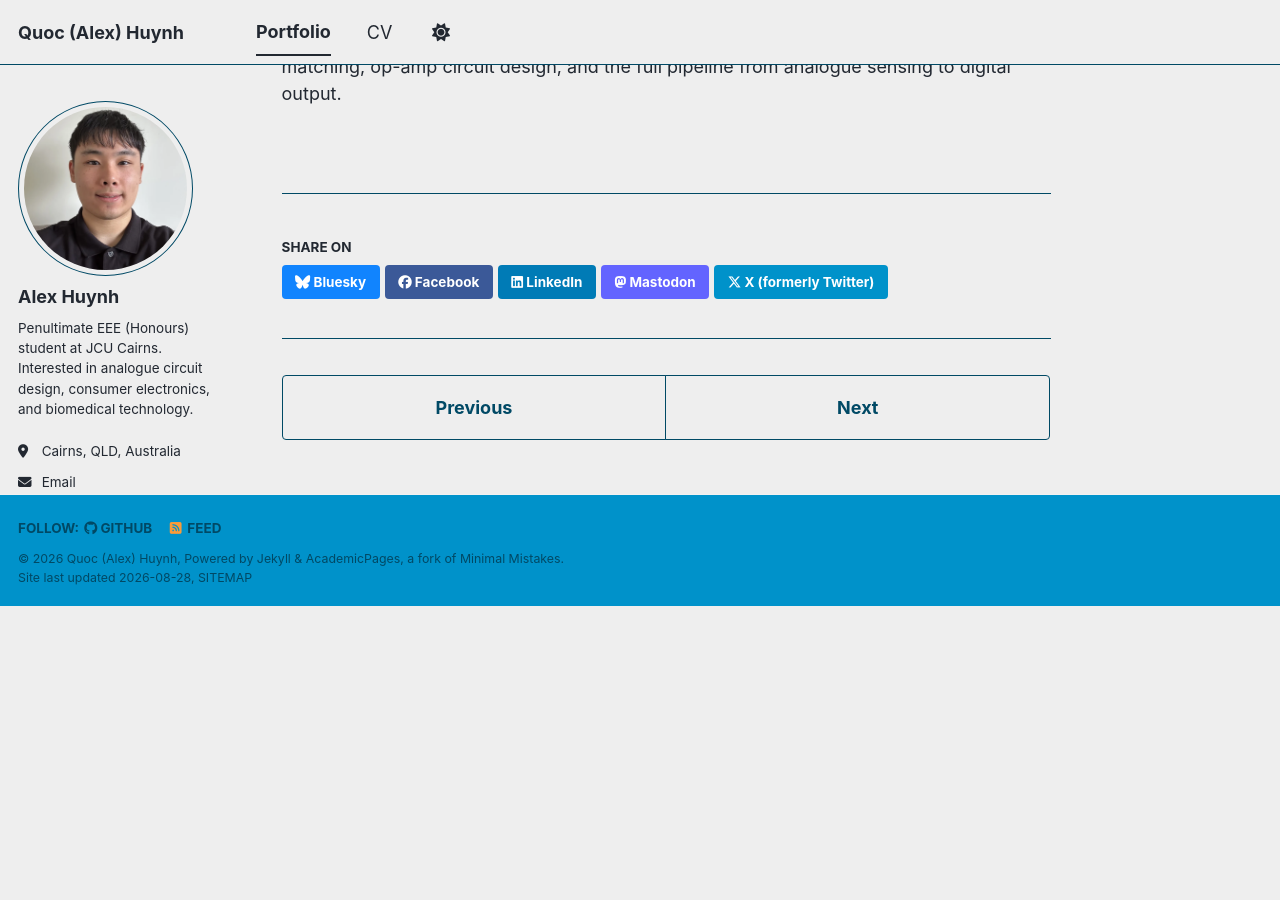
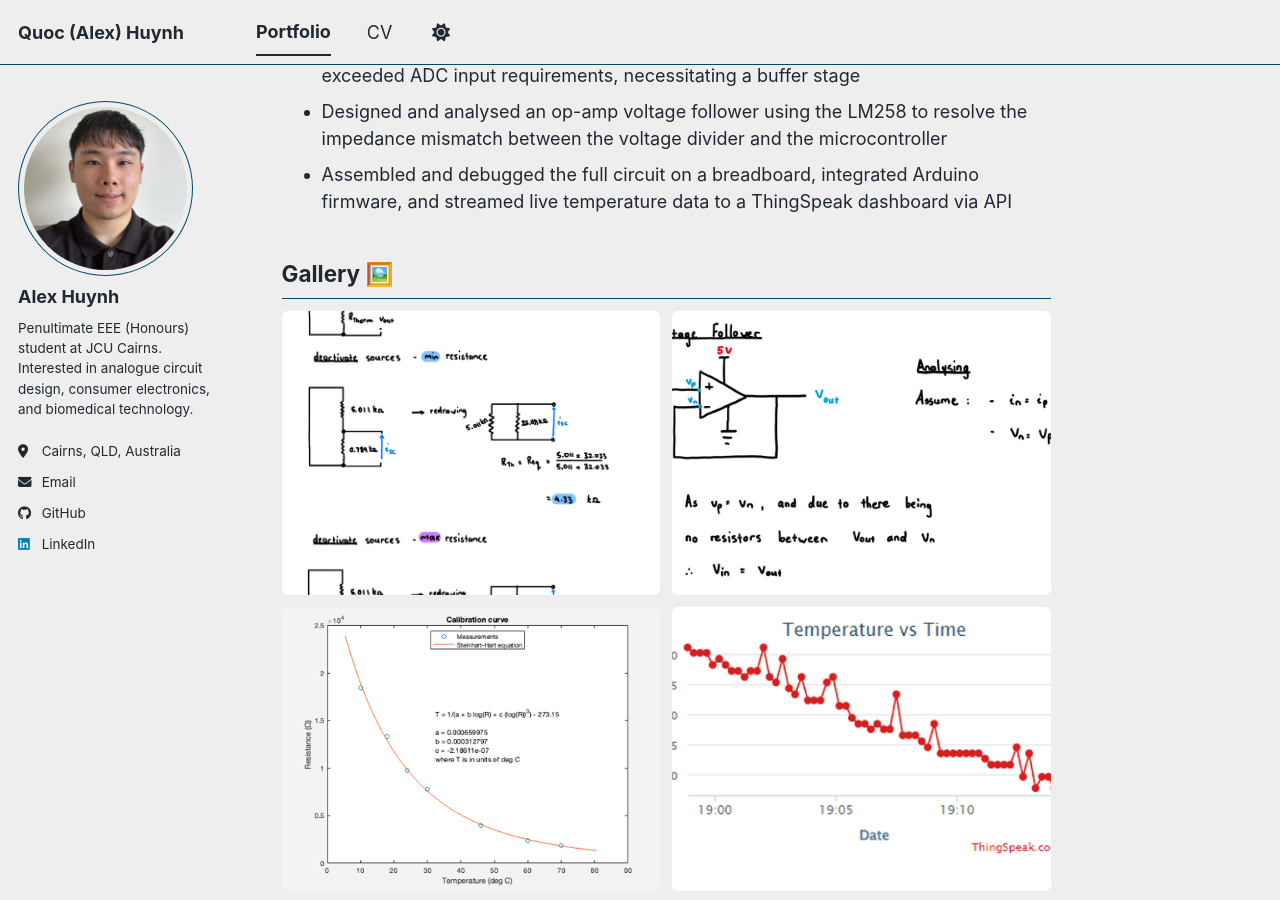
Before and after one commit to quochuynh1/quochuynh1.github.io, a Jekyll site: the page built from _portfolio/thermistor.md, in a window 1280 px wide and 900 px high, scrolled down 987 px. Built offline with Jekyll 4.4.1, drawn with Linux system fonts in a browser that asks for light colours; a script bundle is joined from its source files by our own code; library files that are not in the unit come from our copies; before the commit the page ends 1593 px from its top, so only the background shows below that.

Commit message:
Add images to thermistor project

```diff
--- a/_portfolio/thermistor.md
+++ b/_portfolio/thermistor.md
@@ -8,6 +8,8 @@ collection: portfolio
 
 **Course:** EG1012 Electric Circuits — Semester 2, 2024 — James Cook University, Cairns
 **Tools & Equipment:** Multimeter, laboratory thermometer, breadboard, LM258 op-amp, WeMos microcontroller, MATLAB, Desmos, Arduino IDE, ThingSpeak API
+
+![Cover Photo](/images/thermistor/thermcover.png){: style="border-radius: 8px"}
 
 ## Objective
 
@@ -21,6 +23,17 @@ Design and implement a complete temperature sensing circuit using an NTC thermis
 - Designed and analysed an op-amp voltage follower using the LM258 to resolve the impedance mismatch between the voltage divider and the microcontroller
 - Assembled and debugged the full circuit on a breadboard, integrated Arduino firmware, and streamed live temperature data to a ThingSpeak dashboard via API
 
+## Gallery 🖼️
+
+<div style="display: grid; grid-template-columns: repeat(2, 1fr); gap: 12px; margin-top: 12px;">
+  <a href="/images/thermistor/calcs.png"><img src="/images/thermistor/calcs.png" alt="Breadboard circuit assembly" style="width: 100%; border-radius: 6px; object-fit: cover; aspect-ratio: 4/3;"></a>
+  <a href="/images/thermistor/voltagefollower.png"><img src="/images/thermistor/voltagefollower.png" alt="Voltage divider circuit diagram" style="width: 100%; border-radius: 6px; object-fit: cover; aspect-ratio: 4/3;"></a>
+  <a href="/images/thermistor/matlab.png"><img src="/images/thermistor/matlab.png" alt="LM258 op-amp buffer stage" style="width: 100%; border-radius: 6px; object-fit: cover; aspect-ratio: 4/3;"></a>
+  <a href="/images/thermistor/graph.png"><img src="/images/thermistor/graph.png" alt="MATLAB calibration analysis" style="width: 100%; border-radius: 6px; object-fit: cover; aspect-ratio: 4/3;"></a>
+  <a href="/images/thermistor/breadboard.png"><img src="/images/thermistor/breadboard.png" alt="WeMos microcontroller wiring" style="width: 100%; border-radius: 6px; object-fit: cover; aspect-ratio: 4/3;"></a>
+  <a href="/images/thermistor/dashboard.png"><img src="/images/thermistor/dashboard.png" alt="Live ThingSpeak dashboard" style="width: 100%; border-radius: 6px; object-fit: cover; aspect-ratio: 4/3;"></a>
+</div>
+
 ## Outcome
 
 The completed system successfully read and transmitted temperature in real time, with a measured error of approximately 1.4°C attributed to component tolerances and non-ideal op-amp behaviour. Gained hands-on experience in sensor calibration, impedance matching, op-amp circuit design, and the full pipeline from analogue sensing to digital output.
```
Also changed, not shown: images/thermistor/breadboard.png (added), images/thermistor/calcs.png (added), images/thermistor/dashboard.png (added), images/thermistor/graph.png (added), images/thermistor/matlab.png (added), images/thermistor/thermcover.png (added), images/thermistor/voltagefollower.png (added).
